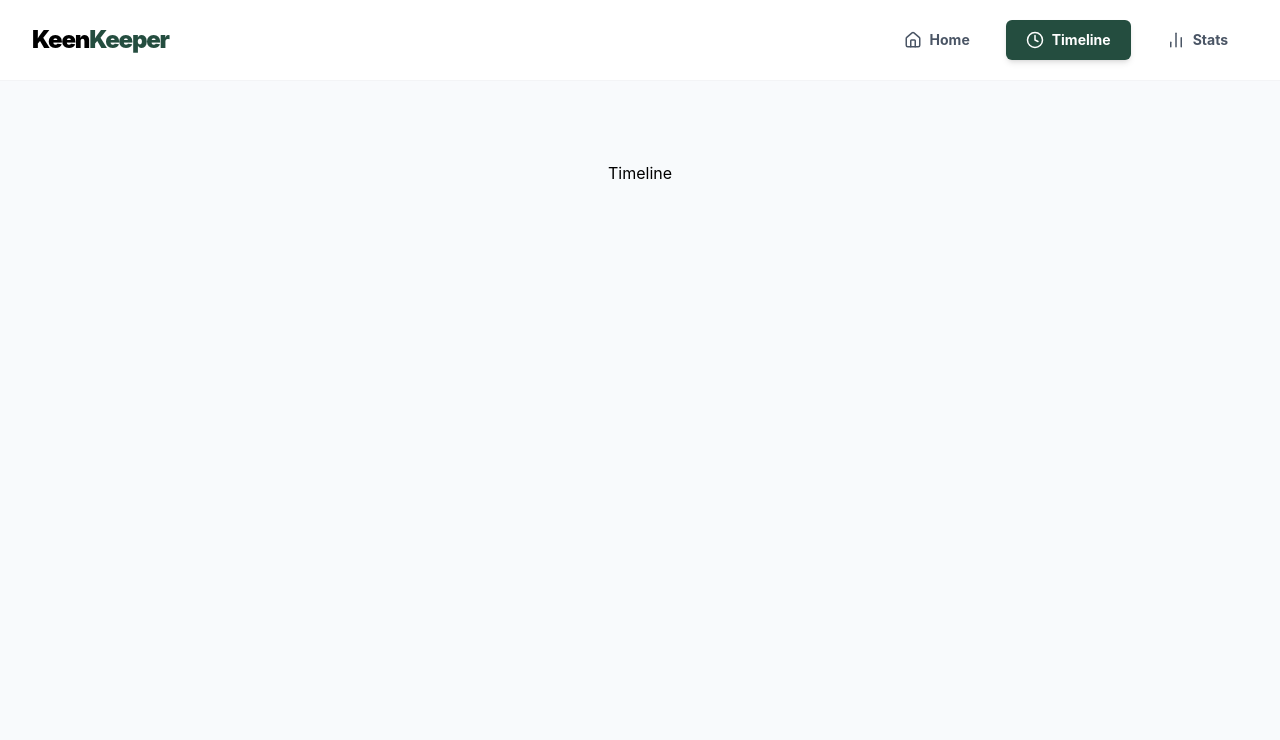
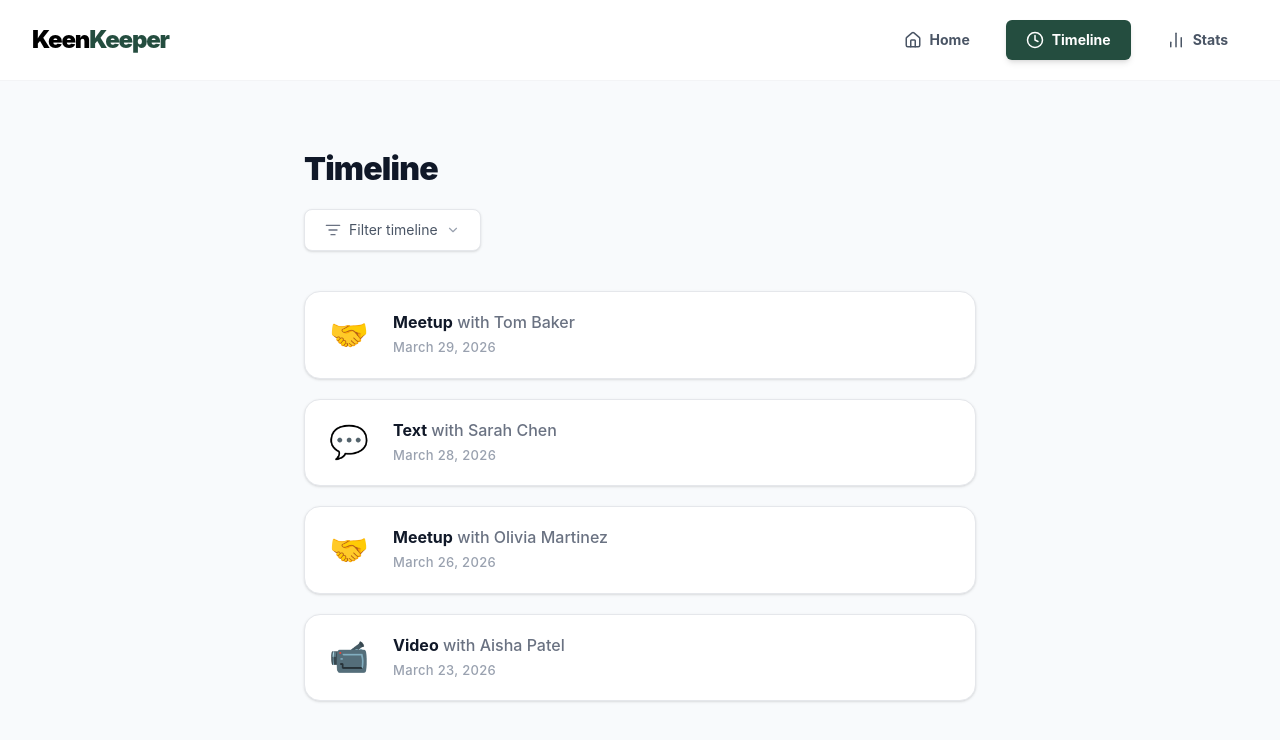
Before and after one commit to saifulislamimran/SII-B13-A7, a Vue app: page /timeline in a window 1280 px wide. Shown: the top 740 px of the page. Built offline with nearby package versions, Linux system fonts and the light colour scheme.

Commit message:
feat: completed timeline page with functional filter and history cards

```diff
--- a/src/App.jsx
+++ b/src/App.jsx
@@ -1,10 +1,11 @@
-import React from 'react';
+import React, { useState } from 'react';
 import { BrowserRouter as Router, Routes, Route } from 'react-router-dom';
 import Navbar from './components/Navbar';
 import Header from './components/Header';
 import FriendsSection from './components/FriendsSection';
-import FriendDetails from './components/FriendDetails'; // Import here
-import { ToastContainer } from 'react-toastify'; // For Requirement 10.3
+import FriendDetails from './components/FriendDetails';
+import Timeline from './components/Timeline'; // নতুন পেজ ইম্পোর্ট করা হলো
+import { ToastContainer } from 'react-toastify';
 import 'react-toastify/dist/ReactToastify.css';
 import './style.css';
 
@@ -16,6 +17,27 @@ const Home = () => (
 );
 
 function App() {
+  // Timeline Data State (PDF অনুযায়ী কিছু ডিফল্ট ডেটা দেওয়া হলো)
+  const [timelineEvents, setTimelineEvents] = useState([
+    { id: 1, type: 'Meetup', title: 'Meetup with Tom Baker', date: 'March 29, 2026' },
+    { id: 2, type: 'Text', title: 'Text with Sarah Chen', date: 'March 28, 2026' },
+    { id: 3, type: 'Meetup', title: 'Meetup with Olivia Martinez', date: 'March 26, 2026' },
+    { id: 4, type: 'Video', title: 'Video with Aisha Patel', date: 'March 23, 2026' },
+  ]);
+
+  // নতুন টাইমলাইন ইভেন্ট যুক্ত করার ফাংশন (Requirement 6)
+  const handleAddTimelineEvent = (type, friendName) => {
+    const newEvent = {
+      id: Date.now(),
+      type: type, // 'Call', 'Text', বা 'Video'
+      title: `${type} with ${friendName}`,
+      // বর্তমান তারিখ জেনারেট করা (যেমন: March 29, 2026)
+      date: new Date().toLocaleDateString('en-US', { month: 'long', day: 'numeric', year: 'numeric' })
+    };
+    // নতুন ইভেন্টটি লিস্টের একদম শুরুতে যুক্ত হবে
+    setTimelineEvents([newEvent, ...timelineEvents]);
+  };
+
   return (
     <Router>
       <div className="min-h-screen bg-[#f8fafc] font-sans">
@@ -23,16 +45,17 @@ function App() {
         <main>
           <Routes>
             <Route path="/" element={<Home />} />
-            {/* 5. Friend Details Page Layout Route */}
-            <Route path="/friend/:id" element={<FriendDetails />} />
-            <Route path="/timeline" element={<div className="p-20 text-center">Timeline</div>} />
-            <Route path="/stats" element={<div className="p-20 text-center">Stats</div>} />
+            {/* onAddEvent প্রপসটি FriendDetails এ পাঠানো হলো */}
+            <Route path="/friend/:id" element={<FriendDetails onAddEvent={handleAddTimelineEvent} />} />
+            {/* timelineEvents প্রপসটি Timeline পেজে পাঠানো হলো */}
+            <Route path="/timeline" element={<Timeline events={timelineEvents} />} />
+            <Route path="/stats" element={<div className="p-20 text-center">Stats Page Coming Soon</div>} />
             <Route path="*" element={<div className="p-20 text-center text-red-500 font-bold text-3xl">404 - Not Found</div>} />
           </Routes>
         </main>
 
-        {/* Requirement 10.3: Container for Toast */}
-        <ToastContainer position="bottom-right" autoClose={3000} />
+        {/* Toast Container */}
+        <ToastContainer position="bottom-right" autoClose={2000} />
       </div>
     </Router>
   );
--- /dev/null
+++ b/src/components/Timeline.jsx
@@ -0,0 +1,135 @@
+import React, { useState } from 'react';
+import { ListFilter, ChevronDown, Check, CalendarDays } from 'lucide-react';
+
+const Timeline = ({ events }) => {
+  // Filter State
+  const [filter, setFilter] = useState('All');
+  const [isDropdownOpen, setIsDropdownOpen] = useState(false);
+
+  // Filter Options
+  const filterOptions = ['All', 'Call', 'Text', 'Video', 'Meetup'];
+
+  // Filter Logic
+  const filteredEvents = events.filter(event => {
+    if (filter === 'All') return true;
+    return event.type.toLowerCase() === filter.toLowerCase();
+  });
+
+  // Icon Matcher - using Emojis as per the screenshot design
+  const getEventIcon = (type) => {
+    switch (type.toLowerCase()) {
+      case 'call':
+        return '📞';
+      case 'text':
+        return '💬';
+      case 'video':
+        return '📹';
+      case 'meetup':
+        return '🤝';
+      default:
+        return '📅';
+    }
+  };
+
+  return (
+    <div className="min-h-screen bg-[#f8fafc] py-16 px-4 sm:px-6 lg:px-8">
+      <div className="max-w-2xl mx-auto">
+
+        {/* Header Area */}
+        <div className="mb-10 flex flex-col items-start gap-4 relative z-20">
+          <h1 className="text-[32px] font-black text-gray-900 tracking-tight">Timeline</h1>
+
+          {/* Functional Filter Dropdown */}
+          <div className="relative">
+            <button
+              onClick={() => setIsDropdownOpen(!isDropdownOpen)}
+              className="flex items-center gap-2 bg-white border border-gray-200 text-gray-600 px-5 py-2.5 rounded-lg hover:border-gray-300 hover:bg-gray-50 transition-all shadow-sm text-sm active:scale-95"
+            >
+              <ListFilter size={16} className="text-gray-500" />
+              {filter === 'All' ? 'Filter timeline' : `Filter: ${filter}`}
+              <ChevronDown size={14} className={`transition-transform duration-200 text-gray-400 ${isDropdownOpen ? 'rotate-180' : ''}`} />
+            </button>
+
+            {/* Dropdown Menu */}
+            {isDropdownOpen && (
+              <>
+                <div className="fixed inset-0 z-40" onClick={() => setIsDropdownOpen(false)}></div>
+
+                <div className="absolute top-full left-0 mt-2 w-52 bg-white border border-gray-200 rounded-xl shadow-lg overflow-hidden z-50 animate-in fade-in slide-in-from-top-2">
+                  <p className="px-4 pt-4 pb-1 text-xs font-bold text-gray-400 uppercase tracking-widest">Select Category</p>
+                  {filterOptions.map(option => (
+                    <button
+                      key={option}
+                      onClick={() => {
+                        setFilter(option);
+                        setIsDropdownOpen(false);
+                      }}
+                      className="w-full text-left px-5 py-3 text-sm font-medium text-gray-800 hover:bg-gray-50 flex items-center justify-between transition-colors"
+                    >
+                      {option}
+                      {filter === option && <Check size={16} className="text-[#244d3f] font-bold" />}
+                    </button>
+                  ))}
+                </div>
+              </>
+            )}
+          </div>
+        </div>
+
+        {/* Timeline Entries List */}
+        <div className="relative z-10">
+
+          {/* gap-5 ensures clear margin/gap between each history grid */}
+          <div className="flex flex-col gap-5">
+            {filteredEvents.map((event, index) => (
+              // border-gray-200 for stroke, shadow-sm for light shadow below
+              <div key={event.id || index} className="bg-white rounded-[16px] py-5 px-6 shadow-sm border border-gray-200 hover:shadow-md hover:border-gray-300 transition-all duration-300 flex items-center gap-6">
+
+                {/* Left: Emoji Icon */}
+                <span className="text-[32px] leading-none flex-shrink-0 select-none">
+                  {getEventIcon(event.type)}
+                </span>
+
+                {/* Right: Entry Content Details */}
+                <div className="flex flex-col gap-1">
+                  <h3 className="text-[16px] leading-tight">
+                    {(() => {
+                      // Split text to bold the first word, and lighten the rest
+                      const words = event.title.split(' ');
+                      const firstWord = words[0];
+                      const rest = words.slice(1).join(' ');
+                      return (
+                        <>
+                          <span className="font-bold text-gray-900">{firstWord}</span>
+                          {rest && <span className="font-medium text-gray-500"> {rest}</span>}
+                        </>
+                      );
+                    })()}
+                  </h3>
+                  <p className="text-gray-400 font-medium text-[13px] tracking-wide mt-0.5">
+                    {event.date}
+                  </p>
+                </div>
+
+              </div>
+            ))}
+          </div>
+
+          {/* Empty State when filter has no results */}
+          {filteredEvents.length === 0 && (
+            <div className="text-center py-20 px-6 bg-white rounded-[16px] border border-gray-200 shadow-sm mt-8 transition-all">
+              <CalendarDays className="w-12 h-12 text-gray-300 mx-auto mb-4" strokeWidth={1.5} />
+              <p className="text-gray-900 font-bold text-lg mb-1">No updates yet</p>
+              <p className="text-gray-500 text-sm max-w-sm mx-auto leading-relaxed">
+                There are no {filter === 'All' ? 'recent' : filter.toLowerCase()} activities recorded in your timeline.
+              </p>
+            </div>
+          )}
+        </div>
+
+      </div>
+    </div>
+  );
+};
+
+export default Timeline;
```
Also changed, not shown: src/components/FriendDetails.jsx (+23 -53 lines).
